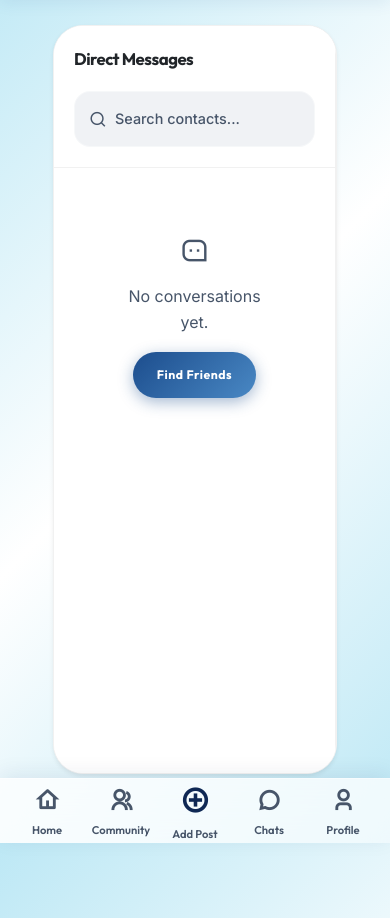
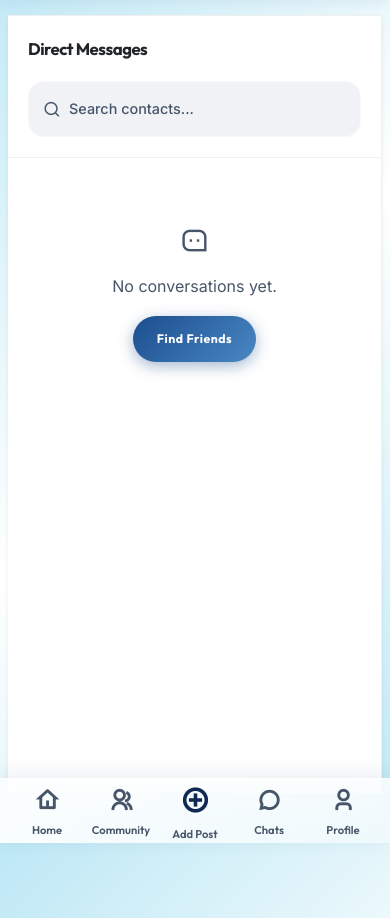
Before and after one commit to Divy-10/community_builder, a Django app: template user/templates/chats_list.html in a window 390 px wide. Shown: the part 76-994 px from the top of the page. Run offline with Django 5.2, Linux system fonts and the light colour scheme; the template is opened without the code that fills it, so the values that code supplies are empty; parts of the project's set-up code (start-up, migrations or seed data) failed here and were passed over; some libraries are stand-ins or nearby versions.

Commit message:
Make direct messages page full screen on mobile

```diff
--- a/user/templates/chats_list.html
+++ b/user/templates/chats_list.html
@@ -2,8 +2,8 @@
 {% load static %}
 
 {% block content %}
-<div class="container-fluid px-4 py-2" style="height: calc(100vh - 150px);">
-    <div class="row g-0 h-100 bg-white shadow-sm overflow-hidden" style="border-radius: 30px; border: 1px solid #f1f1f1;">
+<div class="container-fluid px-0 px-md-4 py-0 py-md-2 chat-page-container">
+    <div class="row g-0 h-100 bg-white shadow-sm overflow-hidden chat-card-wrapper">
 
         <!-- Left Sidebar: Contacts List -->
         <div class="col-md-4 col-lg-3 border-end h-100 d-flex flex-column" style="background: white;">
@@ -365,5 +365,28 @@
     .btn-icon { display: flex; align-items: center; justify-content: center; padding: 0; }
     #message-container::-webkit-scrollbar { width: 6px; }
     #message-container::-webkit-scrollbar-thumb { background-color: rgba(0,0,0,0.1); border-radius: 10px; }
+
+    .chat-page-container {
+        height: calc(100vh - 150px);
+    }
+    .chat-card-wrapper {
+        border-radius: 30px;
+        border: 1px solid #f1f1f1;
+    }
+
+    @media (max-width: 768px) {
+        .chat-page-container {
+            height: calc(100vh - 75px - 65px) !important; /* Account for top header and bottom nav */
+        }
+        .chat-card-wrapper {
+            border-radius: 0 !important;
+            border-left: none !important;
+            border-right: none !important;
+        }
+        .content-page {
+            padding-left: 0 !important;
+            padding-right: 0 !important;
+        }
+    }
 </style>
 {% endblock %}
```
